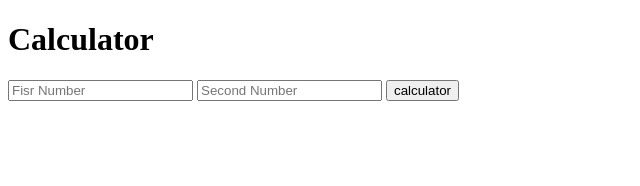
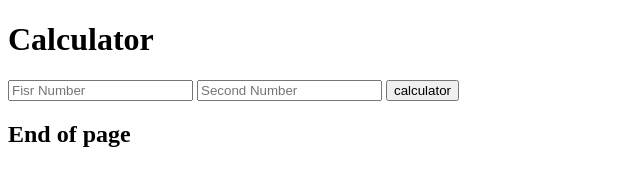
Before and after one commit to jisungs/testcalculator, a website: page index.html in a window 1280 px wide. Shown: the whole page, without its empty margins (0-640 px from the left). Drawn offline with Linux system fonts and the light colour scheme.

Commit message:
add h2tag in index.html

```diff
--- a/index.html
+++ b/index.html
@@ -13,6 +13,7 @@
      <input type="text" name="num1" placeholder="Fisr Number">
      <input type="text" name="num2" placeholder="Second Number">
      <button type="submit" name="submit">calculator</button>
+     <h2>End of page</h2>
    </form>
 </body>
 </html>
```
